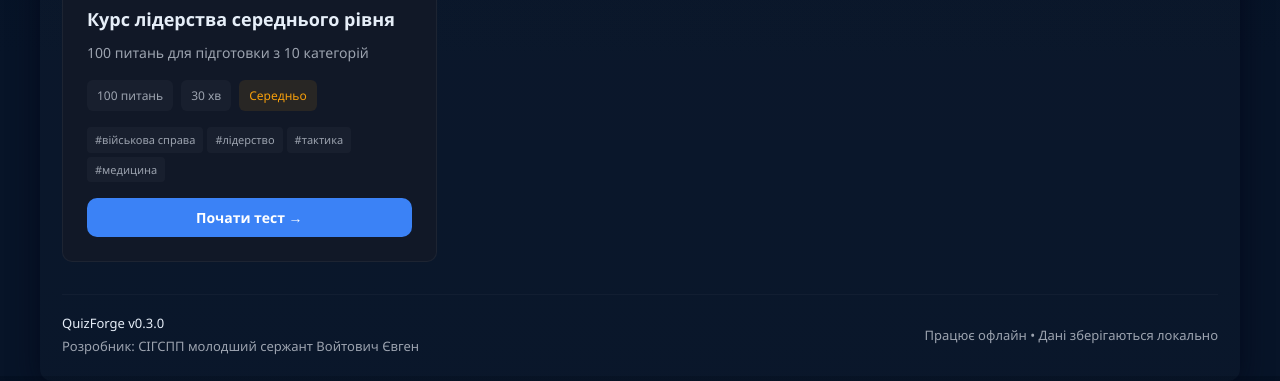
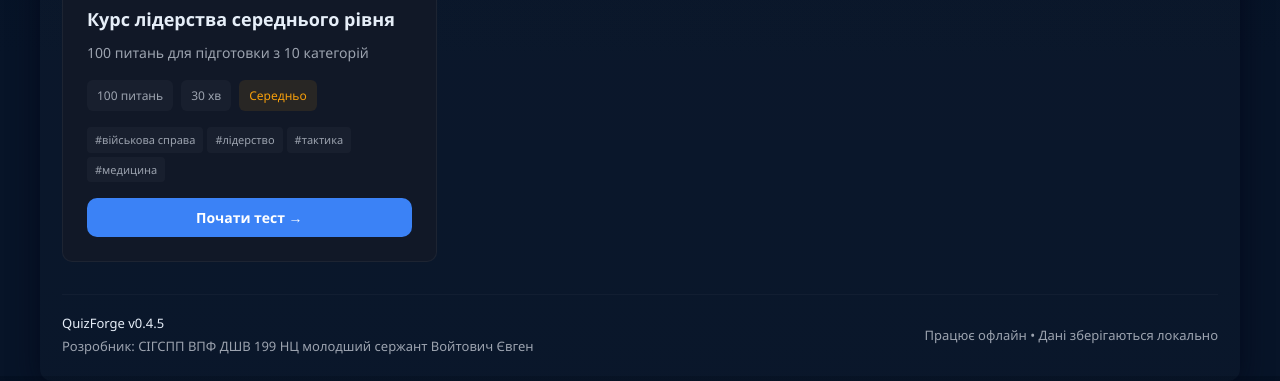
Before and after one commit to Chikanut/RankUp, a plain HTML site: page index.html in a window 1280 px wide. Shown: the part 452-833 px from the top of the page. Drawn offline with Linux system fonts and the light colour scheme.

Commit message:
UPD: Version-Name

```diff
--- a/index.html
+++ b/index.html
@@ -65,8 +65,8 @@
     <footer class="main-footer">
       <div class="footer-content">
         <div class="footer-left">
-          <p>QuizForge v0.3.0</p>
-          <p class="muted">Розробник: СІГСПП молодший сержант Войтович Євген</p>
+          <p>QuizForge v0.4.5</p>
+          <p class="muted">Розробник: СІГСПП ВПФ ДШВ 199 НЦ молодший сержант Войтович Євген</p>
         </div>
         <div class="footer-right">
           <p class="muted">Працює офлайн • Дані зберігаються локально</p>
```
